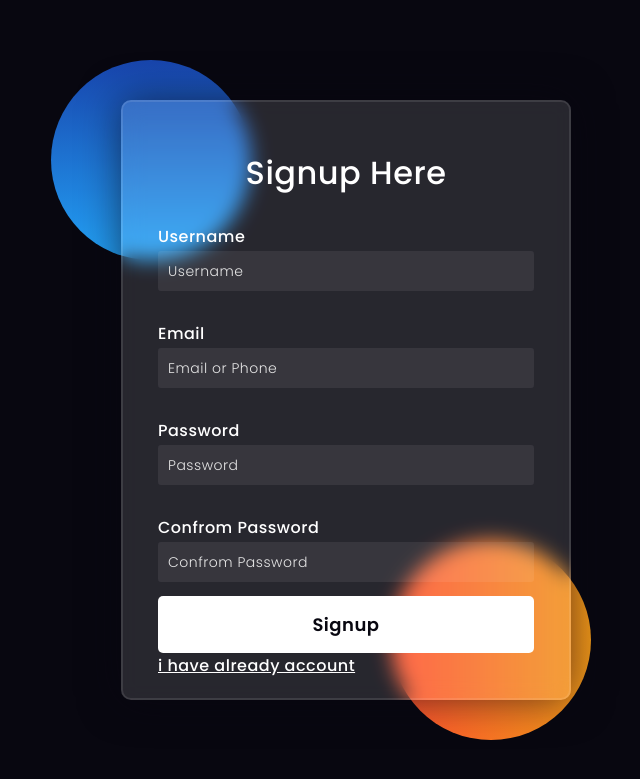
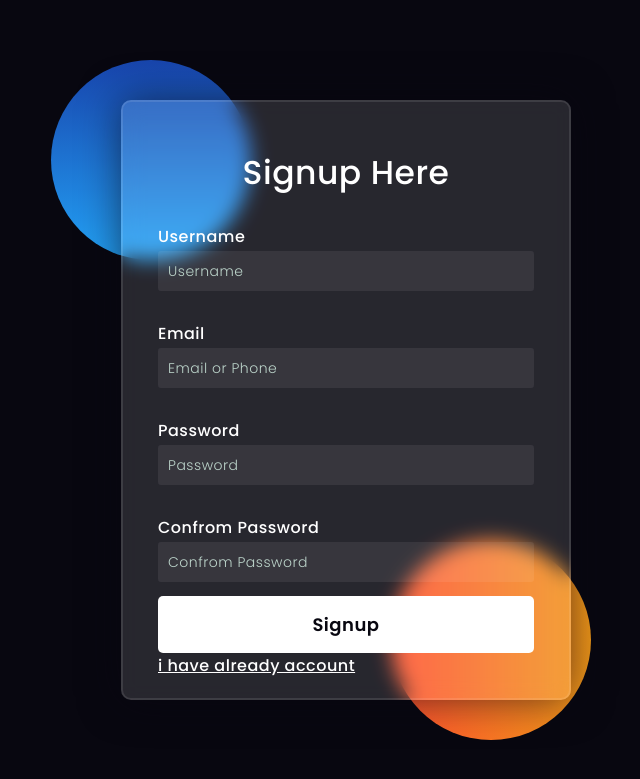
Before and after one commit to jeethuKoppal31/Task-1-loginform, a Django app: page / in a window 1280 px wide. Shown: the top 779 px of the page, without its empty margins (294-934 px from the left). Run offline with Django 3.2, Linux system fonts and the light colour scheme.

Commit message:
changed the css code in signup.html

```diff
--- a/Login/registration/templates/signup.html
+++ b/Login/registration/templates/signup.html
@@ -72,7 +72,7 @@ form *{
     border: none;
 }
 form h3{
-    font-size: 32px;
+    font-size: 33px;
     font-weight: 500;
     line-height: 42px;
     text-align: center;
@@ -96,7 +96,7 @@ input{
     font-weight: 300;
 }
 ::placeholder{
-    color: #e5e5e5;
+    color: #bcd4ca;
 }
 button{
     margin-top: 14px;
```
Also changed, not shown: Login/registration/db.sqlite3.
